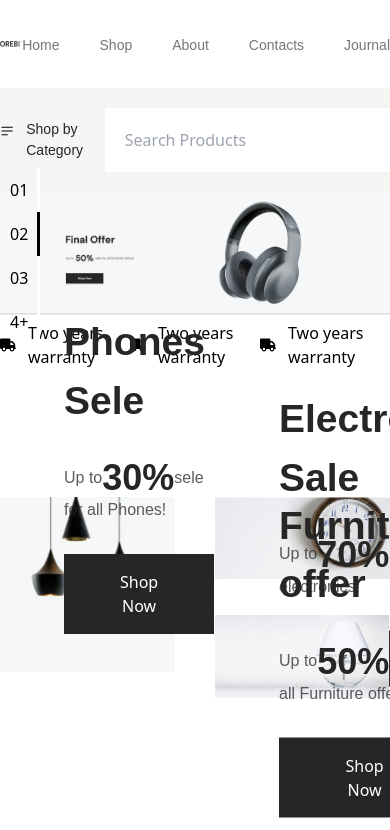
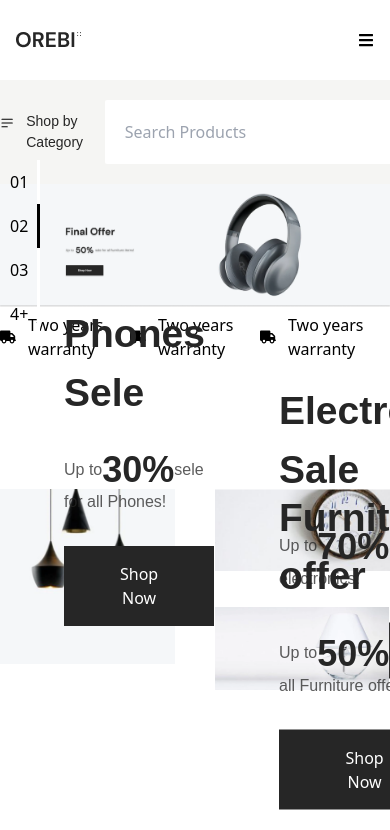
Before and after one commit to mdarafat2201/oreby1, a React (Vite) app: page / in a window 390 px wide. Shown: the top 830 px of the page. Built offline with nearby package versions, Linux system fonts and the light colour scheme.

Commit message:
Header part responchiv don

```diff
--- a/src/Component/Header/Header.jsx
+++ b/src/Component/Header/Header.jsx
@@ -1,10 +1,19 @@
-import React from "react";
+import React, { useState } from "react";
 import Logo from "../../assets/Logo.png";
 import Flex from "../CommonConponent/Flex";
+import { RxCross2 } from "react-icons/rx";
+import { FaBars } from "react-icons/fa";
 const Header = () => {
+  const [isShow, setisShow] = useState(false);
+
+  //HandleNavIcon funtionality
+  const HandleNavIcon = () => {
+    setisShow(!isShow);
+  };
+
   return (
     <>
-      <div className="py-8 bg-main_bg_color">
+      <div className="py-8 bg-main_bg_color px-4 px-sm-0">
         <div className="container ">
           <Flex className="justify-between items-center">
             <div>
@@ -13,7 +22,13 @@
               </picture>
             </div>
             <div>
-              <Flex className="gap-x-10">
+              <Flex
+                className={`absolute sm:flex-row sm:static sm:gap-x-5 ${
+                  isShow === true
+                    ? "bg-gray-300 text-center  top-[70px] left-0 flex-col w-full z-10 transition-all "
+                    : " left-[-100%]  "
+                } `}
+              >
                 <li>
                   <a
                     href="#"
@@ -56,7 +71,9 @@
                 </li>
               </Flex>
             </div>
-            <div></div>
+            <div className="cursor-pointer sm:hidden" onClick={HandleNavIcon}>
+              {isShow === true ? <RxCross2 /> : <FaBars />}
+            </div>
           </Flex>
         </div>
       </div>
```
